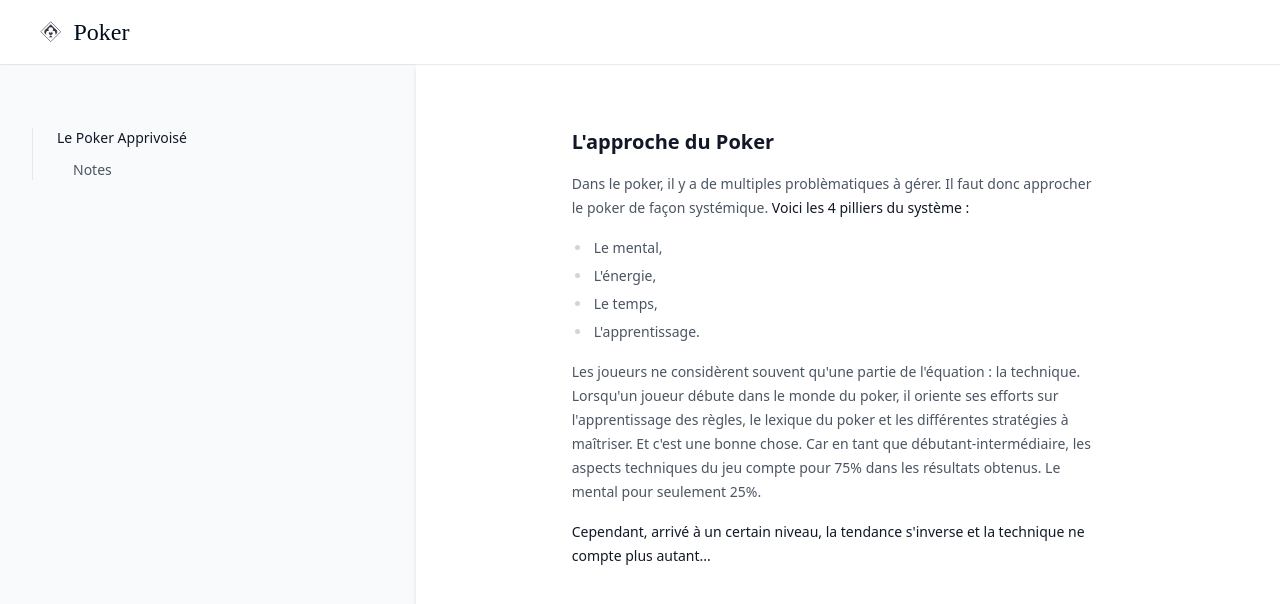
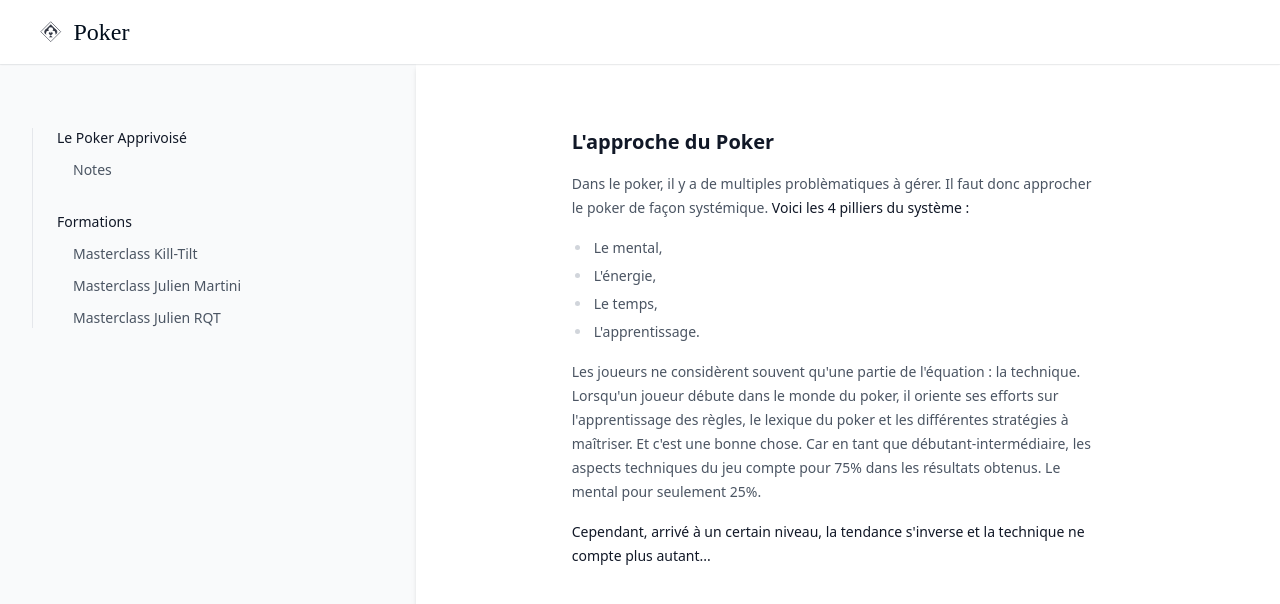
Before and after one commit to greglejeune/ebook, a Jekyll site: the page built from poker.html, in a window 1280 px wide. Shown: the top 604 px of the page. Built offline with Jekyll 4.4.1, drawn with Linux system fonts in a browser that asks for light colours.

Commit message:
Update poker.html

```diff
--- a/_layouts/poker.html
+++ b/_layouts/poker.html
@@ -41,6 +41,20 @@
                       {% endfor %}
                     </ul>
                   </li>
+                  <li class="space-y-3">
+                    <a href="" class="block font-medium text-gray-900 transition-colors duration-300">Formations</a>
+                    <ul role="list" class="space-y-3">
+                      <li class="ml-4">
+                        <a href="https://masterclass.kill-tilt.fr/formation/" class="block transition-colors duration-300">Masterclass Kill-Tilt</a>
+                      </li>
+                      <li class="ml-4">
+                        <a href="https://www.jmartini.fr/login/" class="block transition-colors duration-300">Masterclass Julien Martini</a>
+                      </li>
+                      <li class="ml-4">
+                        <a href="https://julienrqt.com/comment-crush-jusquen-nl100/" class="block transition-colors duration-300">Masterclass Julien RQT</a>
+                      </li>
+                    </ul>
+                  </li>
                 </ul>
                 <div class="absolute top-0 left-0 w-px bg-teal-500 origin-top transition-transform duration-300"></div>
               </nav>
```
